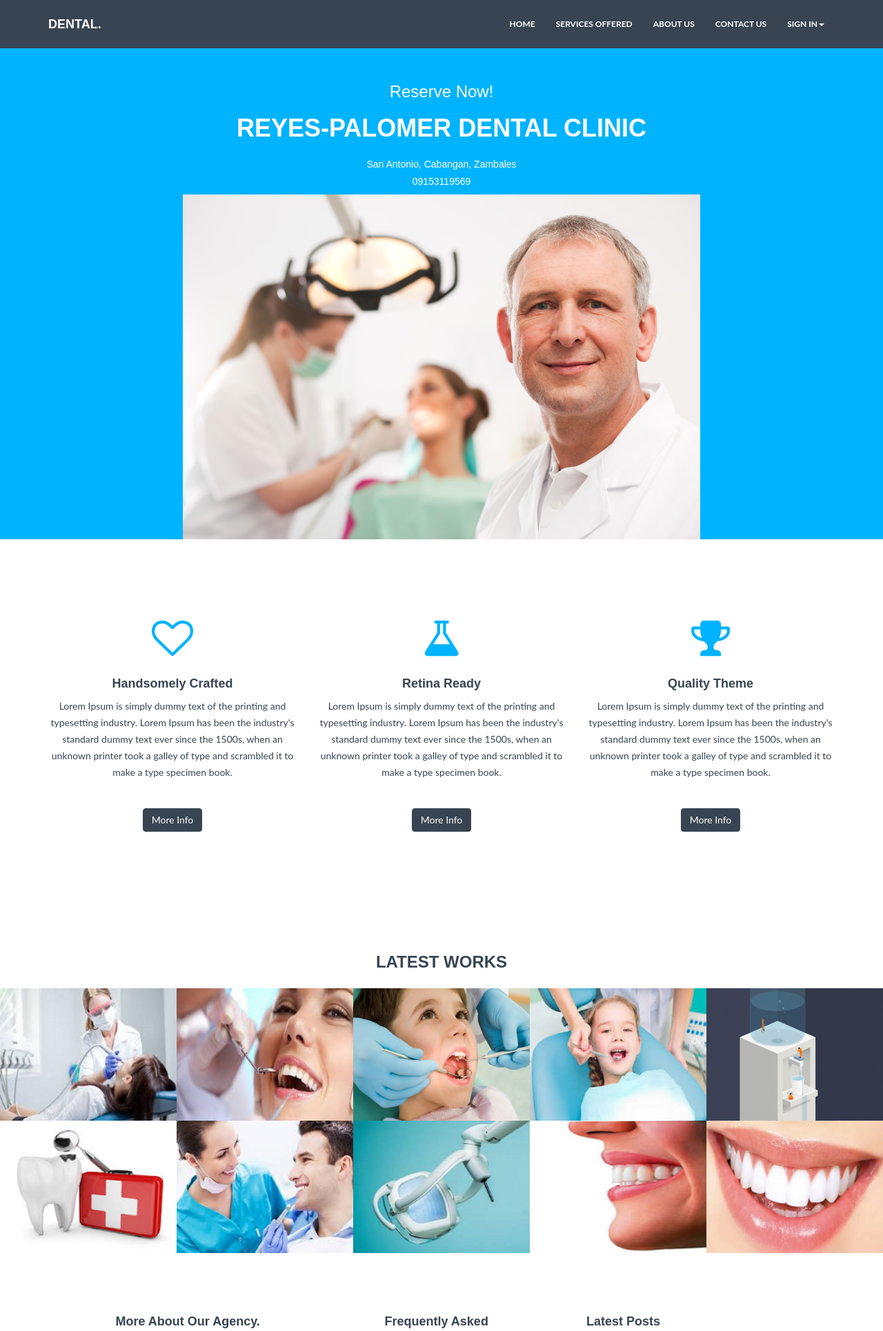
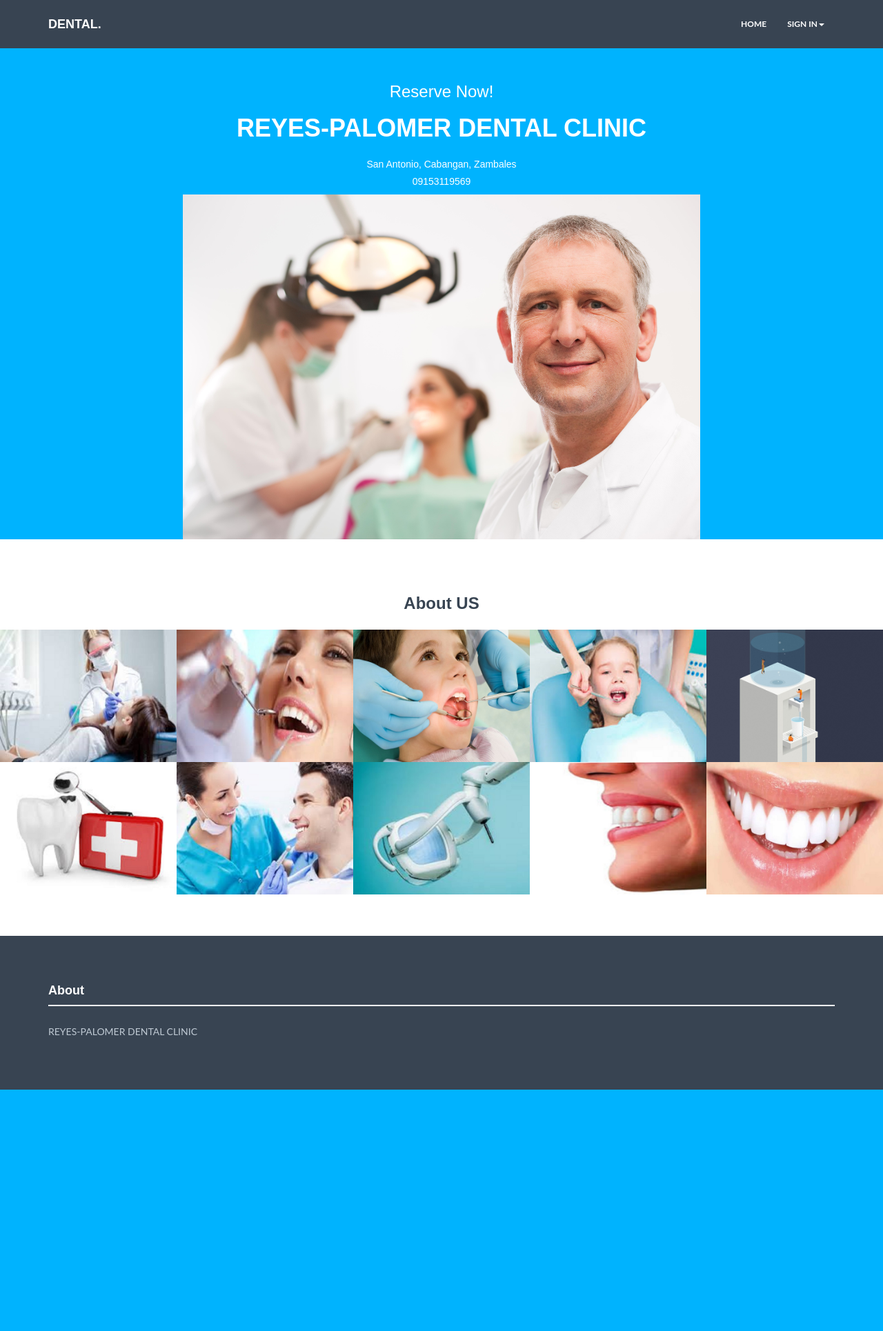
Before and after one commit to primoashbee/dental, a PHP site: page / in a window 1280 px wide. Shown: the top 1930 px of the page at 69% size. After the commit the page ends 1580 px from the top, so only its background shows below. Run offline with PHP 8.4, Linux system fonts and the light colour scheme.

Commit message:
hiddentab

```diff
--- a/includes/customer-header.php
+++ b/includes/customer-header.php
@@ -13,9 +13,6 @@
         <div class="navbar-collapse collapse navbar-right">
           <ul class="nav navbar-nav">
             <li ><a href="index.php">HOME</a></li>
-            <li ><a href="services.php">SERVICES OFFERED</a></li>
-            <li ><a href="about-us.php">ABOUT US</a></li>
-            <li ><a href="contact-us.php">CONTACT US</a></li>
 
             <li class="dropdown">
               <a href="#" class="dropdown-toggle" data-toggle="dropdown">SIGN IN<b class="caret"></b></a>
--- a/includes/footer.php
+++ b/includes/footer.php
@@ -1,30 +1,12 @@
 	 <div id="footerwrap">
 	 	<div class="container">
 		 	<div class="row">
-		 		<div class="col-lg-4">
+		 		<div class="col-lg-12">
 		 			<h4>About</h4>
 		 			<div class="hline-w"></div>
-		 			<p>Lorem Ipsum is simply dummy text of the printing and typesetting industry. Lorem Ipsum has been the industry's standard dummy text ever since the 1500s.</p>
+		 			<p>REYES-PALOMER DENTAL CLINIC</p>
 		 		</div>
-		 		<div class="col-lg-4">
-		 			<h4>Social Links</h4>
-		 			<div class="hline-w"></div>
-		 			<p>
-		 				<a href="#"><i class="fa fa-dribbble"></i></a>
-		 				<a href="#"><i class="fa fa-facebook"></i></a>
-		 				<a href="#"><i class="fa fa-twitter"></i></a>
-		 				<a href="#"><i class="fa fa-instagram"></i></a>
-		 				<a href="#"><i class="fa fa-tumblr"></i></a>
-		 			</p>
-		 		</div>
-		 		<div class="col-lg-4">
-		 			<h4>Our Bunker</h4>
-		 			<div class="hline-w"></div>
-		 			<p>
-		 				Some Ave, 987,<br/>
-		 				23890, New York,<br/>
-		 				United States.<br/>
-		 			</p>
+
 		 		</div>
 
 		 	</div><!--/row -->
--- a/index.php
+++ b/index.php
@@ -25,37 +25,13 @@
 
 	<!-- *****************************************************************************************************************
 	 SERVICE LOGOS
-	 ***************************************************************************************************************** -->
-	 <div id="service">
-	 	<div class="container">
- 			<div class="row centered">
- 				<div class="col-md-4">
- 					<i class="fa fa-heart-o"></i>
- 					<h4>Handsomely Crafted</h4>
- 					<p>Lorem Ipsum is simply dummy text of the printing and typesetting industry. Lorem Ipsum has been the industry's standard dummy text ever since the 1500s, when an unknown printer took a galley of type and scrambled it to make a type specimen book.</p>
- 					<p><br/><a href="#" class="btn btn-theme">More Info</a></p>
- 				</div>
- 				<div class="col-md-4">
- 					<i class="fa fa-flask"></i>
- 					<h4>Retina Ready</h4>
- 					<p>Lorem Ipsum is simply dummy text of the printing and typesetting industry. Lorem Ipsum has been the industry's standard dummy text ever since the 1500s, when an unknown printer took a galley of type and scrambled it to make a type specimen book.</p>
- 					<p><br/><a href="#" class="btn btn-theme">More Info</a></p>
- 				</div>
- 				<div class="col-md-4">
- 					<i class="fa fa-trophy"></i>
- 					<h4>Quality Theme</h4>
- 					<p>Lorem Ipsum is simply dummy text of the printing and typesetting industry. Lorem Ipsum has been the industry's standard dummy text ever since the 1500s, when an unknown printer took a galley of type and scrambled it to make a type specimen book.</p>
- 					<p><br/><a href="#" class="btn btn-theme">More Info</a></p>
- 				</div>
-	 		</div>
-	 	</div><!--/container -->
-	 </div><!--/service  -->
+
 
 	<!-- *****************************************************************************************************************
 	 PORTFOLIO SECTION
 	 ***************************************************************************************************************** -->
 	 <div id="portfoliowrap">
-        <h3>LATEST WORKS</h3>
+        <h3>About US</h3>
 
         <div class="portfolio-centered">
             <div class="recentitems portfolio">
@@ -195,57 +171,6 @@
 
 
 	<!-- *****************************************************************************************************************
-	 MIDDLE CONTENT
-	 ***************************************************************************************************************** -->
-
-	 <div class="container mtb">
-	 	<div class="row">
-	 		<div class="col-lg-4 col-lg-offset-1">
-		 		<h4>More About Our Agency.</h4>
-		 		<p>Lorem Ipsum is simply dummy text of the printing and typesetting industry. Lorem Ipsum has been the industry's standard dummy text ever since the 1500s, when an unknown printer took a galley of type and scrambled it to make a type specimen book. It has survived not only five centuries, but also the leap into electronic typesetting, remaining essentially unchanged. </p>
- 				<p><br/><a href="about.html" class="btn btn-theme">More Info</a></p>
-	 		</div>
-
-	 		<div class="col-lg-3">
-	 			<h4>Frequently Asked</h4>
-	 			<div class="hline"></div>
-	 			<p><a href="#">Lorem Ipsum blabhblah</a></p>
-	 			<p><a href="#">Lorem Ipsum blabhblah</a></p>
-	 			<p><a href="#">Lorem Ipsum blabhblah</a></p>
-	 			<p><a href="#">Lorem Ipsum blabhblah</a></p>
-	 			<p><a href="#">Lorem Ipsum blabhblah</a></p>
-
-	 		</div>
-
-	 		<div class="col-lg-3">
-	 			<h4>Latest Posts</h4>
-	 			<div class="hline"></div>
-	 				<p><a href="#">Lorem Ipsum blabhblah</a></p>
-	 			<p><a href="#">Lorem Ipsum blabhblah</a></p>
-	 			<p><a href="#">Lorem Ipsum blabhblah</a></p>
-	 			<p><a href="#">Lorem Ipsum blabhblah</a></p>
-	 		</div>
-
-	 	</div><! --/row -->
-	 </div><! --/container -->
-
-	<!-- *****************************************************************************************************************
-	 TESTIMONIALS
-	 ***************************************************************************************************************** -->
-	 <div id="twrap">
-	 	<div class="container centered">
-	 		<div class="row">
-	 			<div class="col-lg-8 col-lg-offset-2">
-	 			<i class="fa fa-comment-o"></i>
-	 			<p>Lorem Ipsum is simply dummy text of the printing and typesetting industry. Lorem Ipsum has been the industry's standard dummy text ever since the 1500s, when an unknown printer took a galley of type and scrambled it to make a type specimen book. It has survived not only five centuries, but also the leap into electronic typesetting, remaining essentially unchanged.</p>
-	 			<h4><br/>John Doe</h4>
-	 			<p>Customer</p>
-	 			</div>
-	 		</div><! --/row -->
-	 	</div><! --/container -->
-	 </div><! --/twrap -->
-
-	<!-- *****************************************************************************************************************
 	 OUR CLIENTS
 	 ***************************************************************************************************************** -->
 
--- a/sign-in.php
+++ b/sign-in.php
@@ -48,7 +48,8 @@ session_start();
 
 	 			<h4>No Account Yet? Register</h4>
 	 			<div class="hline"></div>
-		 			<p><em><b>Note:</b></em> We will verify your application for registration! We'll send an email if we confirm your registration </p>
+		 			<!--<p><em><b>Note:</b></em> We will verify your application for registration! We'll send an email if we confirm your registration </p> !-->
+					 <p> Fill UP Form </p>
 		 			<form  method="post" action="controllers/signup.php" class="form" role="form">
 
 					  <div class="form-group col-sm-12">
```
